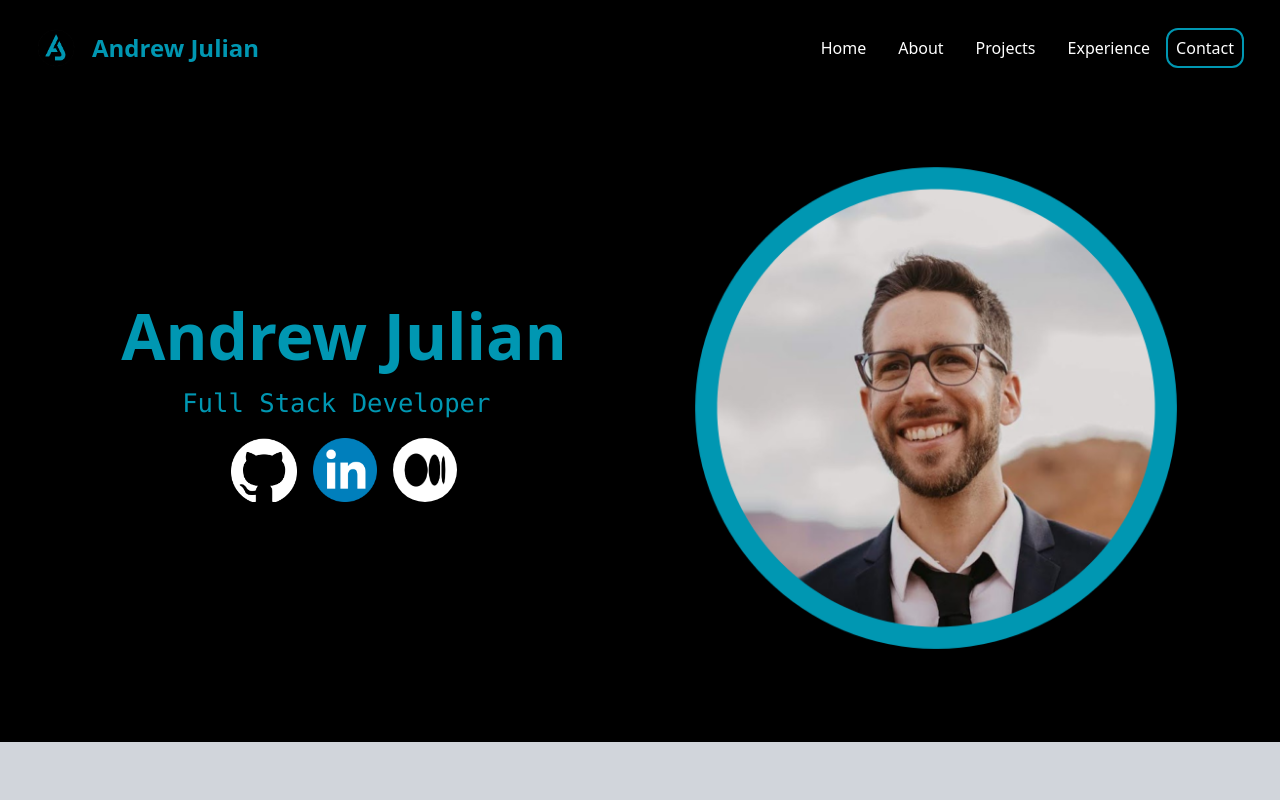
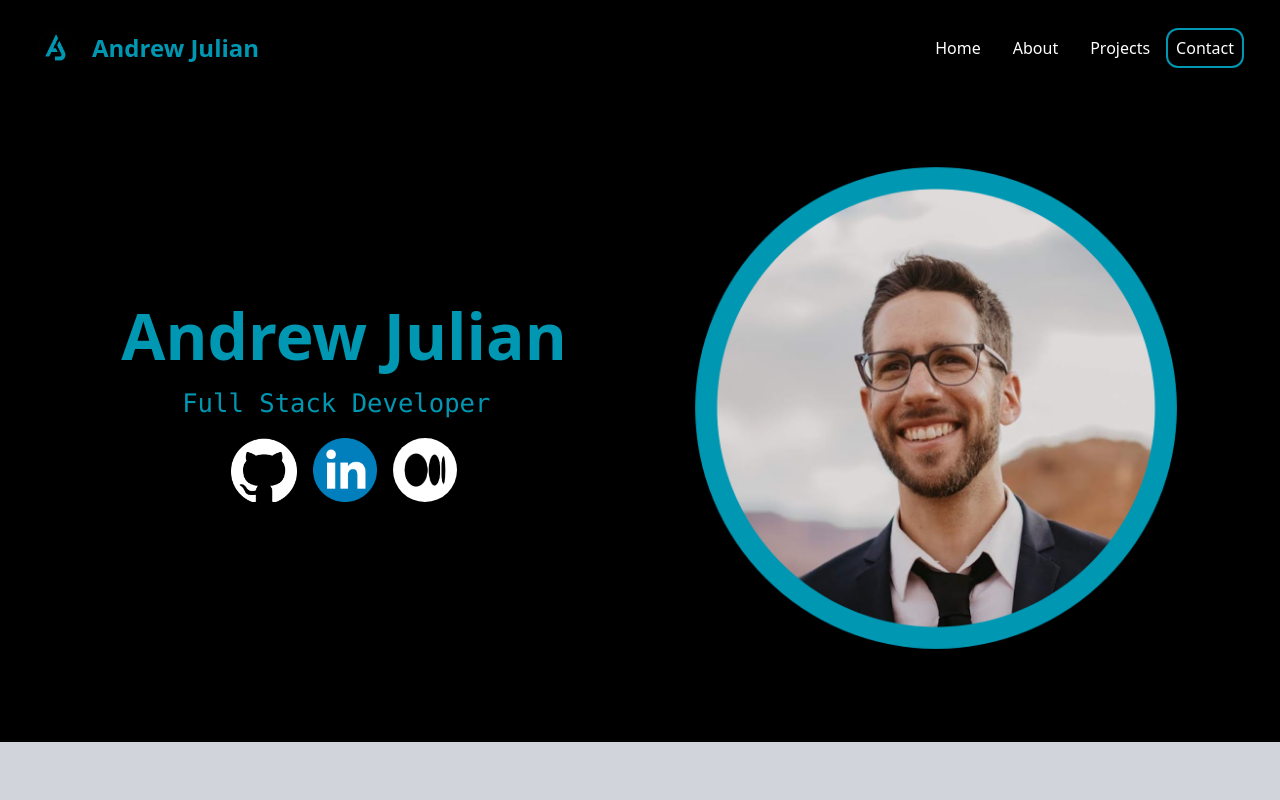
Before and after one commit to andrewjulian/portfolio-website, a React (Vite) app in the folder portfolio-website/: page / in a window 1280 px wide. Shown: the top 800 px of the page. Built offline with nearby package versions, Linux system fonts and the light colour scheme.

Commit message:
removed experience from navbar

```diff
--- a/portfolio-website/src/components/Navbar.jsx
+++ b/portfolio-website/src/components/Navbar.jsx
@@ -22,7 +22,6 @@ const Navbar = () => {
         <li className="p-4">Home</li>
         <li className="p-4">About</li>
         <li className="p-4">Projects</li>
-        <li className="p-4">Experience</li>
         <button className="border-2 rounded-xl border-[#0097b2] px-2 my-2  hover:bg-[#0097b2]">
           Contact
         </button>
@@ -43,7 +42,6 @@ const Navbar = () => {
           <li className="p-4 border-b border-[#0097b2]">Home</li>
           <li className="p-4 border-b border-[#0097b2]">About</li>
           <li className="p-4 border-b border-[#0097b2]">Projects</li>
-          <li className="p-4 border-b border-[#0097b2]">Experience</li>
           <li className="p-4">Contact</li>
         </ul>
       </div>
```
